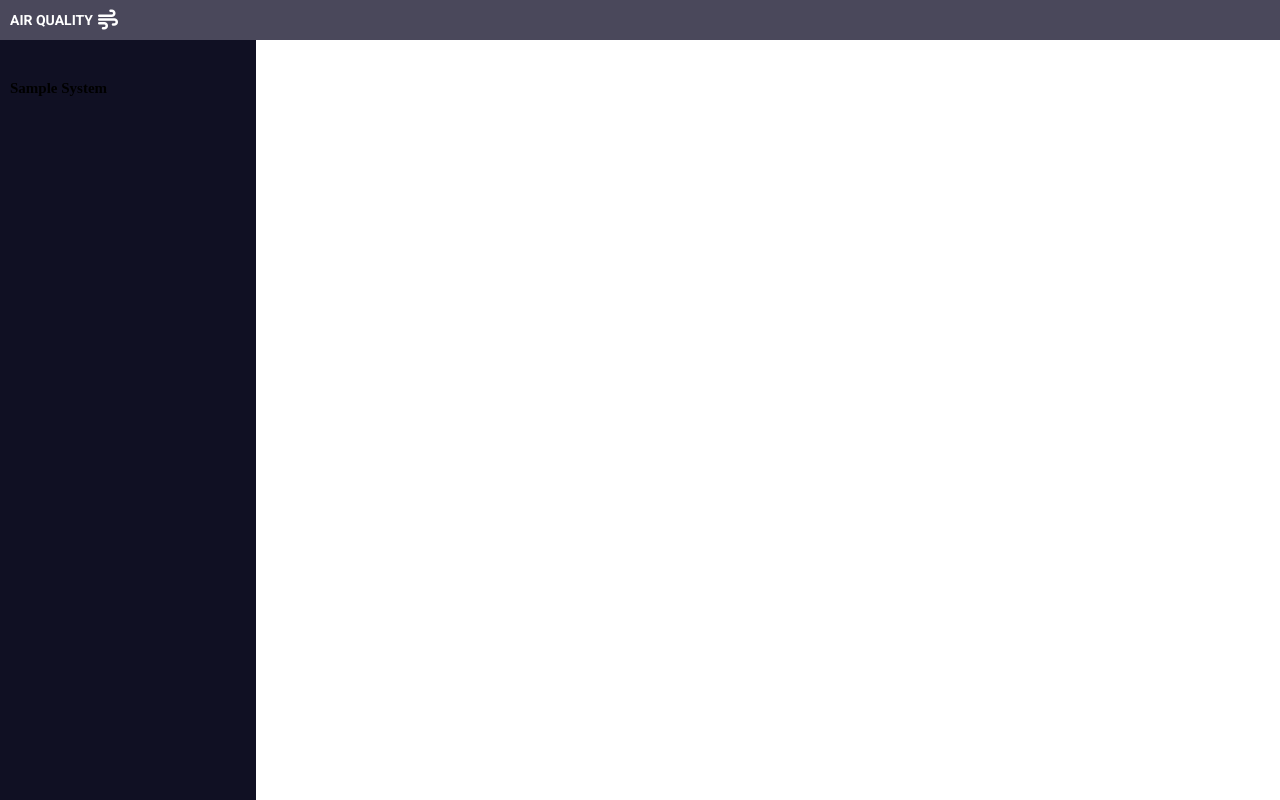
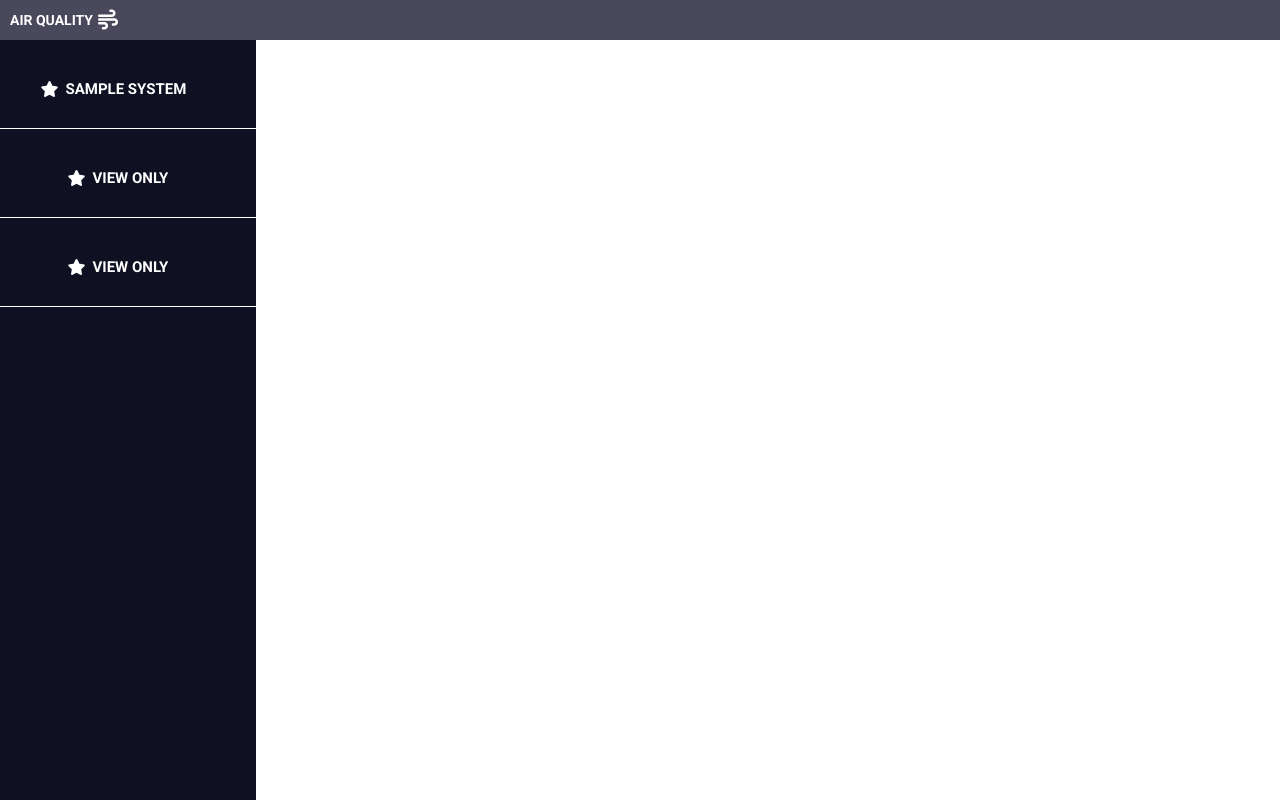
Before and after one commit to Fellpxz/Air-Quality-System, a Django app: page / in a window 1280 px wide. Run offline with Django 4.2, Linux system fonts and the light colour scheme; some libraries are stand-ins or nearby versions.

Commit message:
NOTE V-1.0.2

```diff
--- a/app/static/css/style.css
+++ b/app/static/css/style.css
@@ -141,14 +141,53 @@ body{
 }
 
 #main-header{
+  display: flex;
+  flex-direction: column;
   height: 100%;
   width: 20%;
   background-color: var(--secondary-color);
 }
 
+#main-header .options{
+  display: flex;
+  margin-top: 4rem;
+  flex-direction: column;
+  align-items: center;
+
+  border-bottom: .1rem solid white;
+  background-color: var(--secondary-color);
+  transition: 1s linear;
+  cursor: pointer;
+}
+
+#main-header .options:hover{
+  background-color: var(--tertiary-color);
+}
+
+#main-header .first-option{
+  margin-top: 8rem;
+}
+#main-header .options .box{
+  display: flex;
+  gap: .7rem;
+  align-items: center;
+  justify-content: center;
+
+  transform: translateX(-10%) ;
+  padding-bottom: 3rem;
+
+}
+
+#main-header .options .box i{
+  font-size: 1.6rem;
+  color: white;
+}
 #main-header .title{
-  margin-top: 8rem;
-  margin-left: 1rem;
+  font-family: 'Roboto', sans-serif;
+  color: white;
+  font-size: 1.4;
+  text-transform: uppercase;
+
 }
 
 #main-header .top{
--- a/app/templates/index.html
+++ b/app/templates/index.html
@@ -33,8 +33,24 @@
           <h1>Air Quality</h1>
           <i class="fa-solid fa-wind"></i>
         </div>
-
-        <h1 class="title">Sample System</h1>
+        <div class="options first-option">
+          <div class="box">
+            <i class="fa-solid fa-star"></i>
+            <h1 class="title">Sample System</h1>
+          </div>
+        </div>
+        <div class="options">
+          <div class="box">
+            <i class="fa-solid fa-star"></i>
+            <h1 class="title">View Only</h1>
+          </div>
+        </div>
+        <div class="options">
+          <div class="box">
+            <i class="fa-solid fa-star"></i>
+            <h1 class="title">View Only</h1>
+          </div>
+        </div>
       </header>
       <!-- ----Content---- -->
       <section id="content">
```
